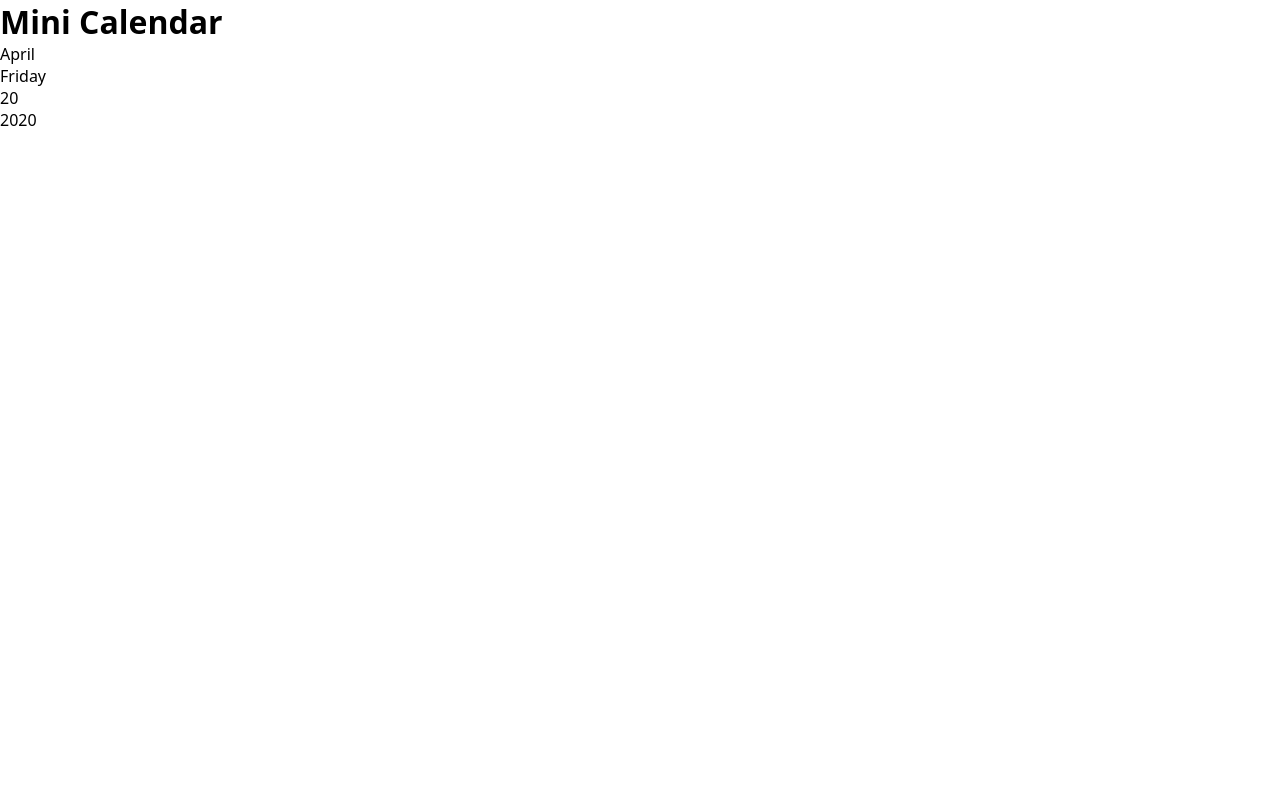
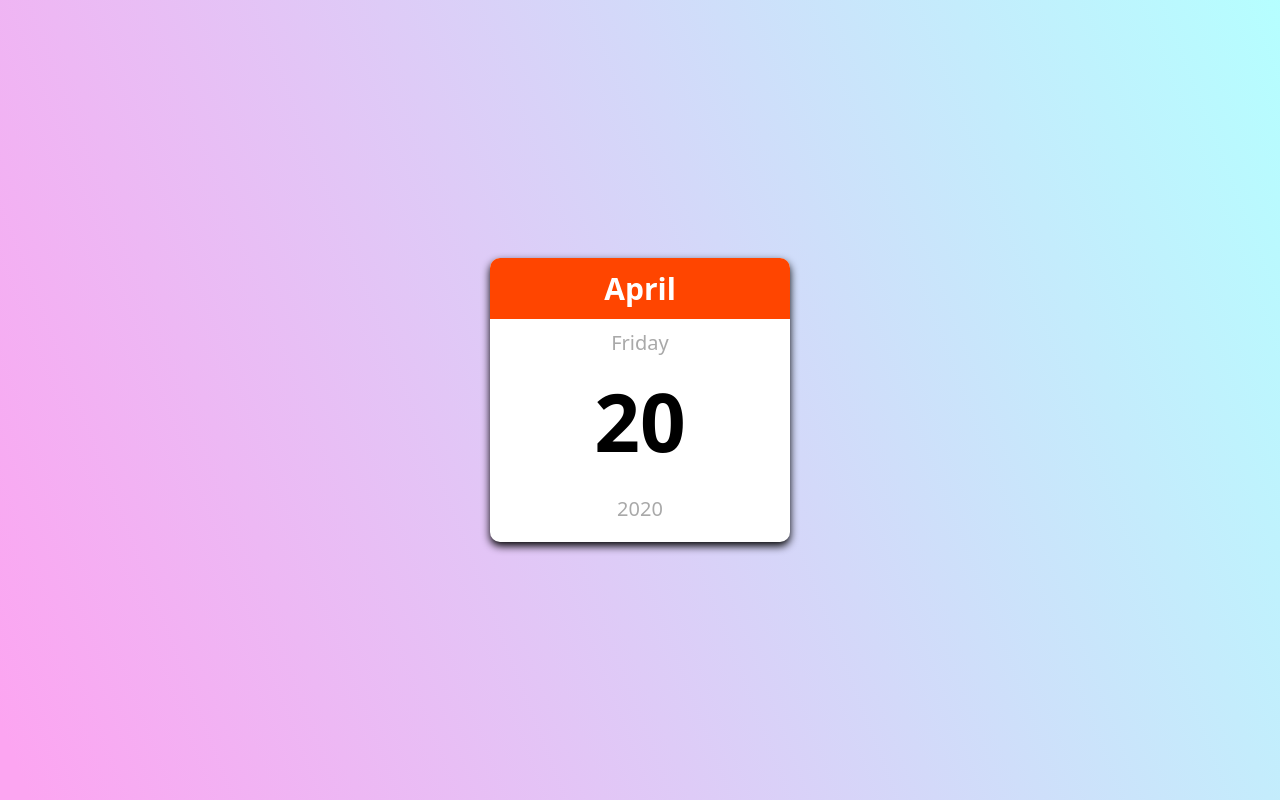
Before and after one commit to Patel-4201/mini-calender, a plain HTML site: page index.html in a window 1280 px wide. Drawn offline with Linux system fonts and the light colour scheme; a web font is replaced by a local one.

Commit message:
css style complete

```diff
--- a/index.html
+++ b/index.html
@@ -13,7 +13,7 @@
     <link rel="stylesheet" href="style.css" />
   </head>
   <body>
-    <h1>Mini Calendar</h1>
+    <!-- <h1>Mini Calendar</h1> -->
     <div class="calendar-container">
       <p class="month-name" id="month-name">April</p>
       <p class="day-name" id="day-name">Friday</p>
--- a/style.css
+++ b/style.css
@@ -1,8 +1,51 @@
-@import url('https://fonts.googleapis.com/css2?family=Sofadi+One&display=swap');
+@import url("https://fonts.googleapis.com/css2?family=Sofadi+One&display=swap");
 
 * {
-   margin: 0;
-   padding: 0;
-   box-sizing: border-box;
-   font-family: "Sofadi One", system-ui;
+  margin: 0;
+  padding: 0;
+  box-sizing: border-box;
+  font-family: "Sofadi One", system-ui;
 }
+body {
+  display: flex;
+  justify-content: center;
+  align-items: center;
+  height: 100vh;
+  background: linear-gradient(
+    68.6deg,
+    rgb(252, 165, 241) 1.8%,
+    rgb(181, 255, 255) 100.5%
+  );
+}
+.calendar-container {
+  background-color: white;
+  width: 300px;
+  text-align: center;
+  border-radius: 10px;
+  box-shadow: 0 4px 8px black;
+  overflow: hidden;
+}
+.month-name {
+  margin: 0;
+  background-color: orangered;
+  color: white;
+  padding: 10px;
+  font-size: 30px;
+  font-weight: bold;
+}
+.day-name {
+  margin-top: 10px;
+  font-size: 20px;
+  color: darkgray;
+}
+.day-number {
+  margin-top: 10px;
+  font-size: 80px;
+  font-weight: bold;
+}
+.year {
+  margin: 20px 0;
+  font-size: 20px;
+  color: darkgray;
+  font-weight: 500;
+}
```
